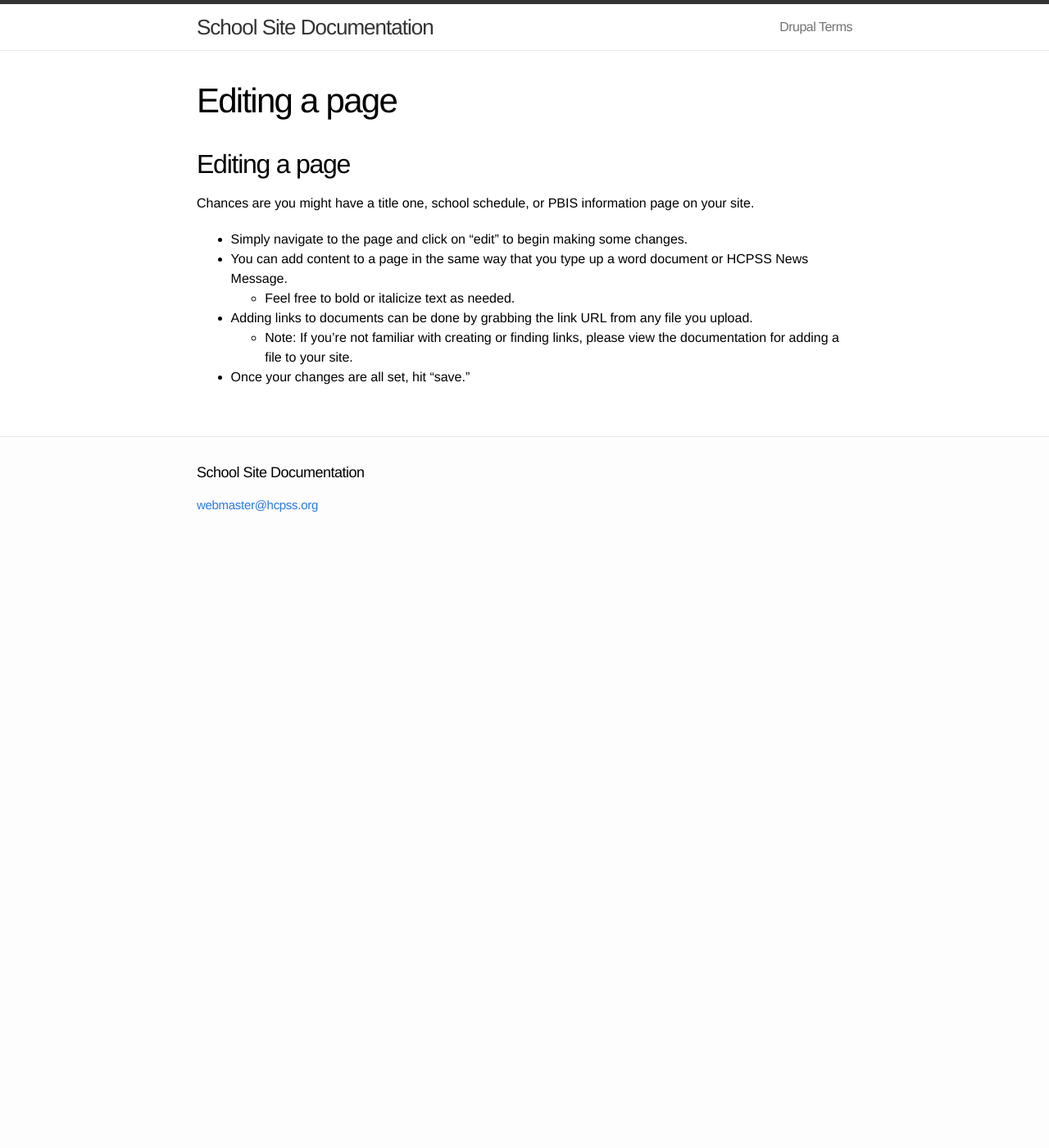
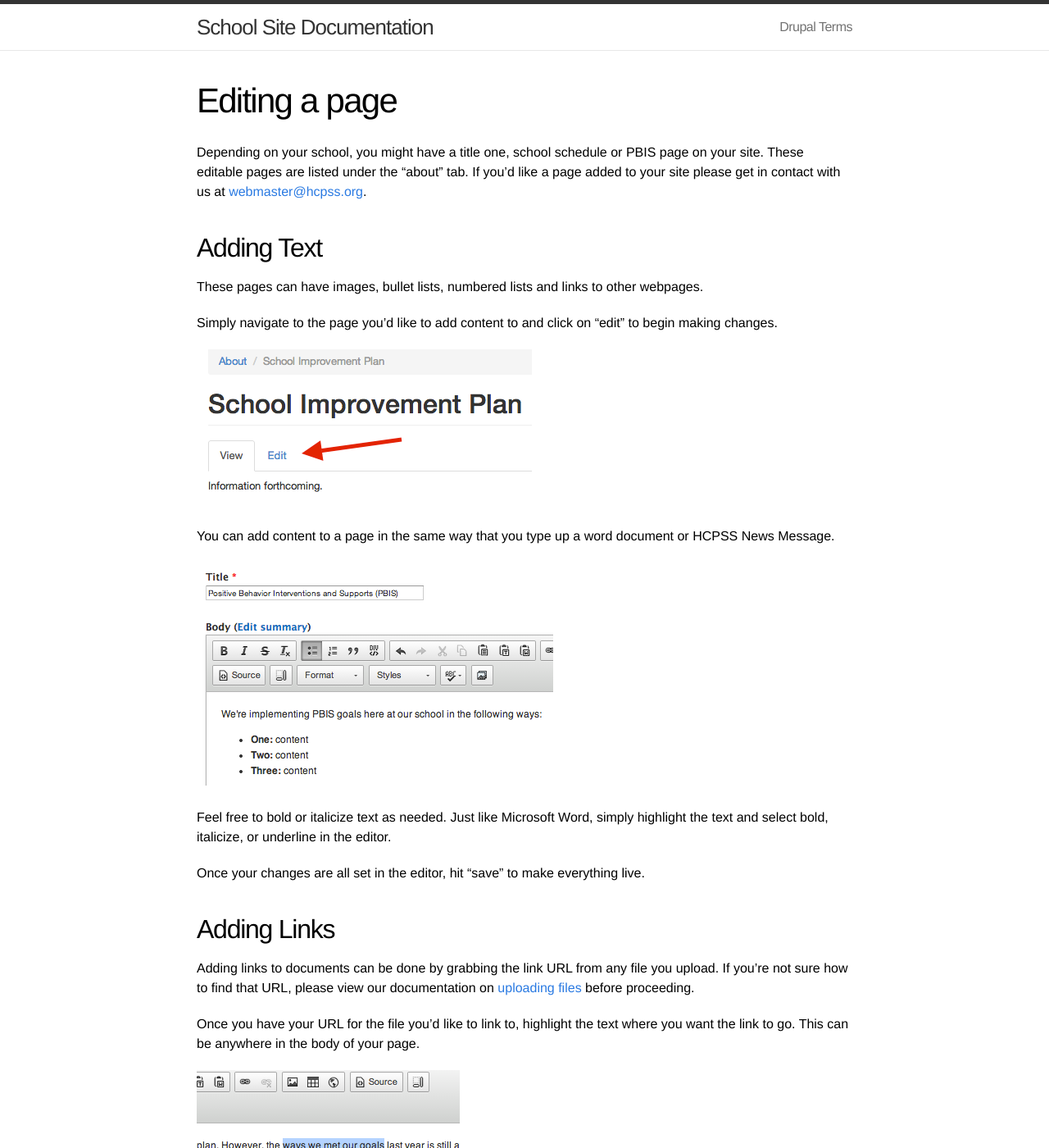
Before and after one commit to HCPSS/schoolsites-help, a Jekyll site: the page built from _posts/2014-07-15-editing-page.md, in a window 1280 px wide and 1400 px high. Shown: the whole window at 82% size. Built offline with Jekyll 4.4.1, drawn with Linux system fonts in a browser that asks for light colours; Markdown is read by kramdown in place of the engine named in the settings; some of the changed text lies outside the part shown.

Commit message:
changed root URL for images

```diff
--- a/_posts/2014-07-15-editing-page.md
+++ b/_posts/2014-07-15-editing-page.md
@@ -3,16 +3,60 @@ layout: post
 title: "Editing a page"
 ---
 
-## Editing a page
+Depending on your school, you might have a title one, school schedule or PBIS page on your site. These editable pages are listed under the "about" tab. If you'd like a page added to your site please get in contact with us at [webmaster@hcpss.org](mailto:webmaster@hcpss.org).
 
-Chances are you might have a title one, school schedule, or PBIS information page on your site.
+## Adding Text
 
-- Simply navigate to the page and click on "edit" to begin making some changes.
+These pages can have images, bullet lists, numbered lists and links to other webpages.
 
-- You can add content to a page in the same way that you type up a word document or HCPSS News Message.
-  - Feel free to bold or italicize text as needed.
+Simply navigate to the page you'd like to add content to and click on "edit" to begin making changes.
 
-- Adding links to documents can be done by grabbing the link URL from any file you upload.
-  - Note: If you're not familiar with creating or finding links, please view the documentation for adding a file to your site.
+![edit page](/schoolsites-help/images/pages/edit.png)
 
-- Once your changes are all set, hit "save."
+You can add content to a page in the same way that you type up a word document or HCPSS News Message.
+
+![add content](/schoolsites-help/images/pages/page-wysiwyg.png)
+
+Feel free to bold or italicize text as needed. Just like Microsoft Word, simply highlight the text and select bold, italicize, or underline in the editor.
+
+Once your changes are all set in the editor, hit "save" to make everything live.
+
+## Adding Links
+
+Adding links to documents can be done by grabbing the link URL from any file you upload. If you're not sure how to find that URL, please view our documentation on [uploading files](/schoolsites-help/2014/07/15/uploading-files/) before proceeding.
+
+Once you have your URL for the file you'd like to link to, highlight the text where you want the link to go. This can be anywhere in the body of your page.
+
+![highlight](/schoolsites-help/images/pages/highlight-text.png)
+
+Then, click on the closed chainlink in the editor
+
+![edit page](/schoolsites-help/images/pages/link-editor.png)
+
+Paste the link of your choice into the URL area, and click "ok" to insert it.
+
+![edit page](/schoolsites-help/images/pages/insert-link.png)
+
+Once your changes are all set in the editor, hit "save" to make everything live.
+
+## Adding Images
+
+To add images, place your cursor in an area below text on it's own line. Then, click on the image manager button in the editor.
+
+![image manager](/schoolsites-help/images/pages/image-manager.png)
+
+Choose an image from your documents, then click on upload.
+
+![upload file](/schoolsites-help/images/pages/upload-file.png)
+
+After making your selection, keep it set to "public local files served by the webserver" and hit "next."
+
+Don't worry about the alt text and title text, and then click save. The options screen that follows also doesn't have to be changed.
+
+Hit submit to insert the image.
+
+If all goes well, your image should go into the editor.
+
+![submit changes](/schoolsites-help/images/pages/submitted-image.png)
+
+Once your changes are all set in the editor, hit "save" to make everything live.
```
Also changed, not shown: _posts/2014-07-15-changing-staff.md (+14 -14 lines), _posts/2014-07-15-uploading-files.md (+15 -15 lines), _posts/2014-07-15-uploading-newsletter.md (+3 -3 lines).
